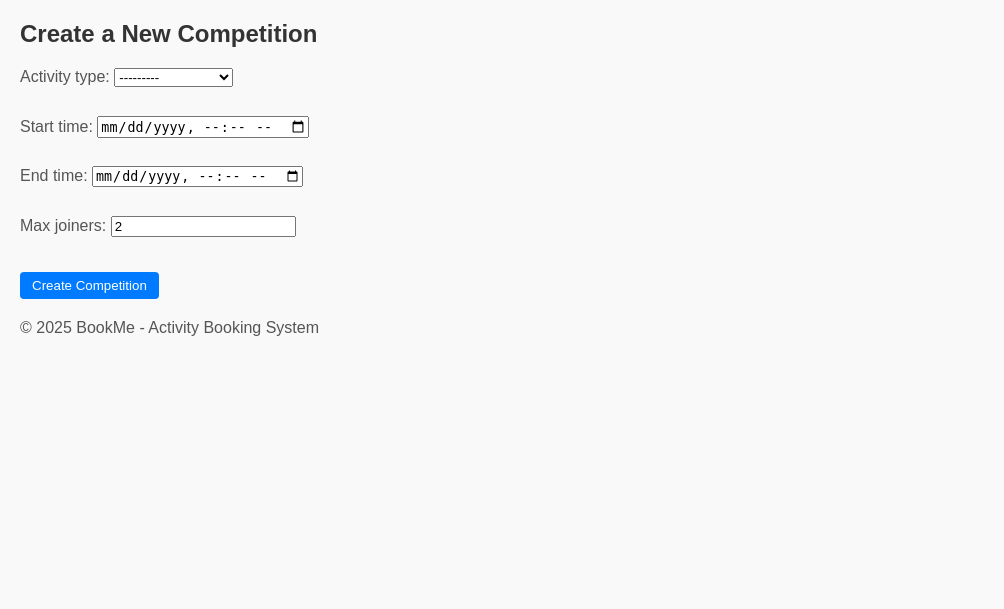
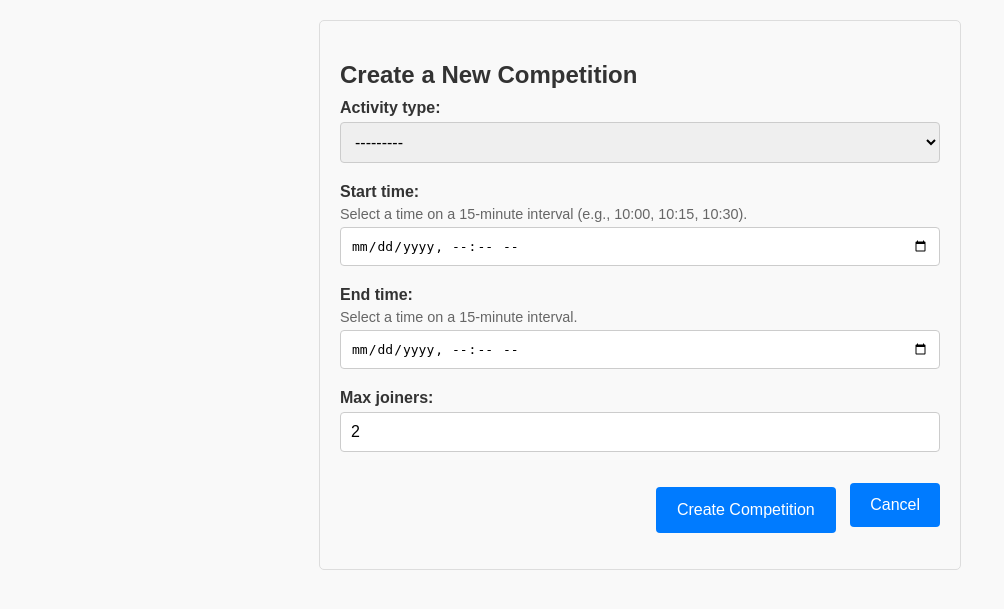
Before and after one commit to Ali-Almualm/2900, a Django app: page /competitions/create/ in a window 1280 px wide. Shown: the part 103-712 px from the top of the page, without its empty margins (0-1004 px from the left). Run offline with Django 5.2, Linux system fonts and the light colour scheme; the visitor is signed in with stand-in values (Sample User, id 1).

Commit message:
Last version, inshallah

```diff
--- a/bookings/forms.py
+++ b/bookings/forms.py
@@ -3,6 +3,8 @@ from django import forms
 from .models import Booking, MatchAvailability, Competition, CompetitionMatch, MatchParticipant
 from django.contrib.auth.models import User
 from django.contrib.auth.forms import UserCreationForm, AuthenticationForm
+from django.utils import timezone # Import timezone
+import datetime # Import datetime
 
 class BookingForm(forms.ModelForm):
     class Meta:
@@ -37,10 +39,43 @@ class CompetitionForm(forms.ModelForm):
         model = Competition
         fields = ['activity_type', 'start_time', 'end_time', 'max_joiners']
         widgets = {
-            'start_time': forms.DateTimeInput(attrs={'type': 'datetime-local'}, format='%Y-%m-%dT%H:%M'),
-            'end_time': forms.DateTimeInput(attrs={'type': 'datetime-local'}, format='%Y-%m-%dT%H:%M'),
-            'activity_type': forms.Select(choices=Booking.BOOKING_TYPES), # Use choices from Booking model
+            'start_time': forms.DateTimeInput(
+                attrs={
+                    'type': 'datetime-local',
+                    'step': 900  # 15 minutes * 60 seconds
+                },
+                format='%Y-%m-%dT%H:%M'
+            ),
+            'end_time': forms.DateTimeInput(
+                attrs={
+                    'type': 'datetime-local',
+                    'step': 900  # 15 minutes * 60 seconds
+                },
+                format='%Y-%m-%dT%H:%M'
+            ),
+            'activity_type': forms.Select(), # Choices are set by the model field
         }
+        help_texts = {
+            'start_time': 'Select a time on a 15-minute interval (e.g., 10:00, 10:15, 10:30).',
+            'end_time': 'Select a time on a 15-minute interval.',
+        }
+
+    def clean_start_time(self):
+        start_time = self.cleaned_data.get("start_time")
+        if start_time:
+            if start_time.minute % 15 != 0:
+                raise forms.ValidationError("Start time must be in 15-minute intervals (e.g., HH:00, HH:15, HH:30, HH:45).")
+            # Optional: Prevent past times if not already handled by browser/widget
+            if start_time < timezone.now():
+                 raise forms.ValidationError("Start time cannot be in the past.")
+        return start_time
+
+    def clean_end_time(self):
+        end_time = self.cleaned_data.get("end_time")
+        if end_time:
+            if end_time.minute % 15 != 0:
+                raise forms.ValidationError("End time must be in 15-minute intervals (e.g., HH:00, HH:15, HH:30, HH:45).")
+        return end_time
 
     def clean(self):
         cleaned_data = super().clean()
@@ -52,6 +87,14 @@ class CompetitionForm(forms.ModelForm):
             if end_time <= start_time:
                 raise forms.ValidationError("End time must be after start time.")
 
+            # Competition duration validation (e.g., min 30 mins, max 4 hours)
+            duration = end_time - start_time
+            if duration < datetime.timedelta(minutes=30):
+                raise forms.ValidationError("Competition duration must be at least 30 minutes.")
+            if duration > datetime.timedelta(hours=4): # Example max duration
+                raise forms.ValidationError("Competition duration cannot exceed 4 hours.")
+
+
             # Check for conflicts with existing bookings
             conflicting_bookings = Booking.objects.filter(
                 booking_type=activity_type,
@@ -59,6 +102,10 @@ class CompetitionForm(forms.ModelForm):
                 end_time__gt=start_time
             )
             if conflicting_bookings.exists():
+                # Check if we are updating an existing competition
+                instance_id = self.instance.pk if self.instance else None
+                # Exclude self if updating (this logic is more for a Competition model's clean method)
+                # For a create form, any conflict is usually an error.
                 raise forms.ValidationError(
                     f"This time slot conflicts with an existing booking for {activity_type}."
                 )
@@ -69,11 +116,14 @@ class CompetitionForm(forms.ModelForm):
                 start_time__lt=end_time,
                 end_time__gt=start_time
             )
+            # Exclude self if updating an existing competition
+            if self.instance and self.instance.pk:
+                conflicting_competitions = conflicting_competitions.exclude(pk=self.instance.pk)
+
             if conflicting_competitions.exists():
                  raise forms.ValidationError(
                     f"This time slot conflicts with an existing competition for {activity_type}."
                 )
-
         return cleaned_data
 
 
--- a/bookings/templates/bookings/create_competition.html
+++ b/bookings/templates/bookings/create_competition.html
@@ -3,21 +3,10 @@
 {% block title %}Create Competition{% endblock %}
 
 {% block content %}
+    {# Use a container similar to other forms for consistent styling #}
+    <div class="form-container" style="max-width: 600px; margin: 20px auto; padding: 20px; background-color: #f9f9f9; border: 1px solid #ddd; border-radius: 5px;">
+
         <h2>Create a New Competition</h2>
-
-    {% if form.errors %}
-        <div class="error-message">
-            <p>Please correct the errors below:</p>
-            {{ form.non_field_errors }}
-            <ul>
-                {% for field in form %}
-                    {% if field.errors %}
-                        <li><strong>{{ field.label }}:</strong> {{ field.errors|striptags }}</li>
-                    {% endif %}
-                {% endfor %}
-            </ul>
-        </div>
-    {% endif %}
 
         {% if messages %}
             <ul class="messages">
@@ -27,15 +16,67 @@
             </ul>
         {% endif %}
 
+        {% if form.non_field_errors %}
+            <div class="error-message">
+                {{ form.non_field_errors }}
+            </div>
+        {% endif %}
 
-    <form method="post">
+        <form method="post" novalidate>
             {% csrf_token %}
-        {{ form.as_p }}
-        <button type="submit">Create Competition</button>
+
+            {# Loop through fields for more control, or keep as_p if simple styling is enough #}
+            {% for field in form %}
+                <div class="form-field-wrapper" style="margin-bottom: 15px;">
+                    {{ field.label_tag }}
+                    {% if field.help_text %}
+                        <small class="helptext" style="display: block; font-size: 0.9em; color: #666; margin-top: 2px; margin-bottom: 5px;">{{ field.help_text }}</small>
+                    {% endif %}
+                    {{ field }}
+                    {% if field.errors %}
+                        <ul class="errorlist" style="color: red; list-style: none; padding: 0; margin: 5px 0 0 0; font-size: 0.9em;">
+                            {% for error in field.errors %}
+                                <li>{{ error }}</li>
+                            {% endfor %}
+                        </ul>
+                    {% endif %}
+                </div>
+            {% endfor %}
+
+            <div class="form-actions" style="margin-top: 20px; text-align: right;">
+                <button type="submit" class="button">Create Competition</button>
+                 <a href="{% url 'index' %}" class="button button-secondary" style="margin-left: 10px;">Cancel</a>
+            </div>
         </form>
+    </div>
 
+    {# Add the specific CSS for form-container and elements if not already globally available via styles.css #}
+    {# The styles below are similar to add_competition_match.html for consistency #}
     <style>
-        .error-message {
+        .form-container label {
+            display: block;
+            margin-bottom: 5px;
+            font-weight: bold;
+        }
+        .form-container input[type="text"],
+        .form-container input[type="number"],
+        .form-container input[type="datetime-local"],
+        .form-container select {
+            width: 100%;
+            padding: 10px; /* Increased padding for better touch/click targets */
+            margin-bottom: 5px;
+            border: 1px solid #ccc;
+            border-radius: 4px;
+            box-sizing: border-box;
+            font-size: 1em; /* Ensure readable font size */
+        }
+        .form-container button.button,
+        .form-container a.button { /* Style for the submit button and cancel link */
+            padding: 10px 20px;
+            font-size: 1em;
+            /* Other button styles are likely inherited from base.html or styles.css */
+        }
+        .error-message { /* For form.non_field_errors */
             color: red;
             background-color: #ffeeee;
             border: 1px solid #ffcccc;
@@ -43,25 +84,28 @@
             margin-bottom: 15px;
             border-radius: 4px;
         }
-        .messages .success {
+        ul.messages .success {
              color: green;
              background-color: #e6ffe6;
              border: 1px solid #ccffcc;
-             padding: 10px;
-             margin-bottom: 15px;
-             border-radius: 4px;
+             /* padding, margin, border-radius already handled by general .messages li */
         }
-        .messages .error { /* Style for error messages from messages framework */
+        ul.messages .error { /* For messages framework errors */
             color: red;
             background-color: #ffeeee;
             border: 1px solid #ffcccc;
-            padding: 10px;
-            margin-bottom: 15px;
-            border-radius: 4px;
         }
          ul.messages {
             list-style: none;
             padding: 0;
+            margin-bottom: 15px;
+         }
+         .button-secondary { /* Ensure this is defined if not global */
+            background-color: #6c757d;
+            color: white;
+         }
+         .button-secondary:hover {
+            background-color: #5a6268;
          }
     </style>
 {% endblock %}
--- a/templates/base.html
+++ b/templates/base.html
@@ -86,8 +86,6 @@
         {% block content %}{% endblock %}
     </main>
 
-    <footer>
-        <p>&copy; {% now "Y" %} BookMe - Activity Booking System</p>
-    </footer>
+
 </body>
 </html>
```
Also changed, not shown: bookings/templates/bookings/match_history.html (+4 -4 lines). Lines whose indentation alone changed are shown as unchanged.
